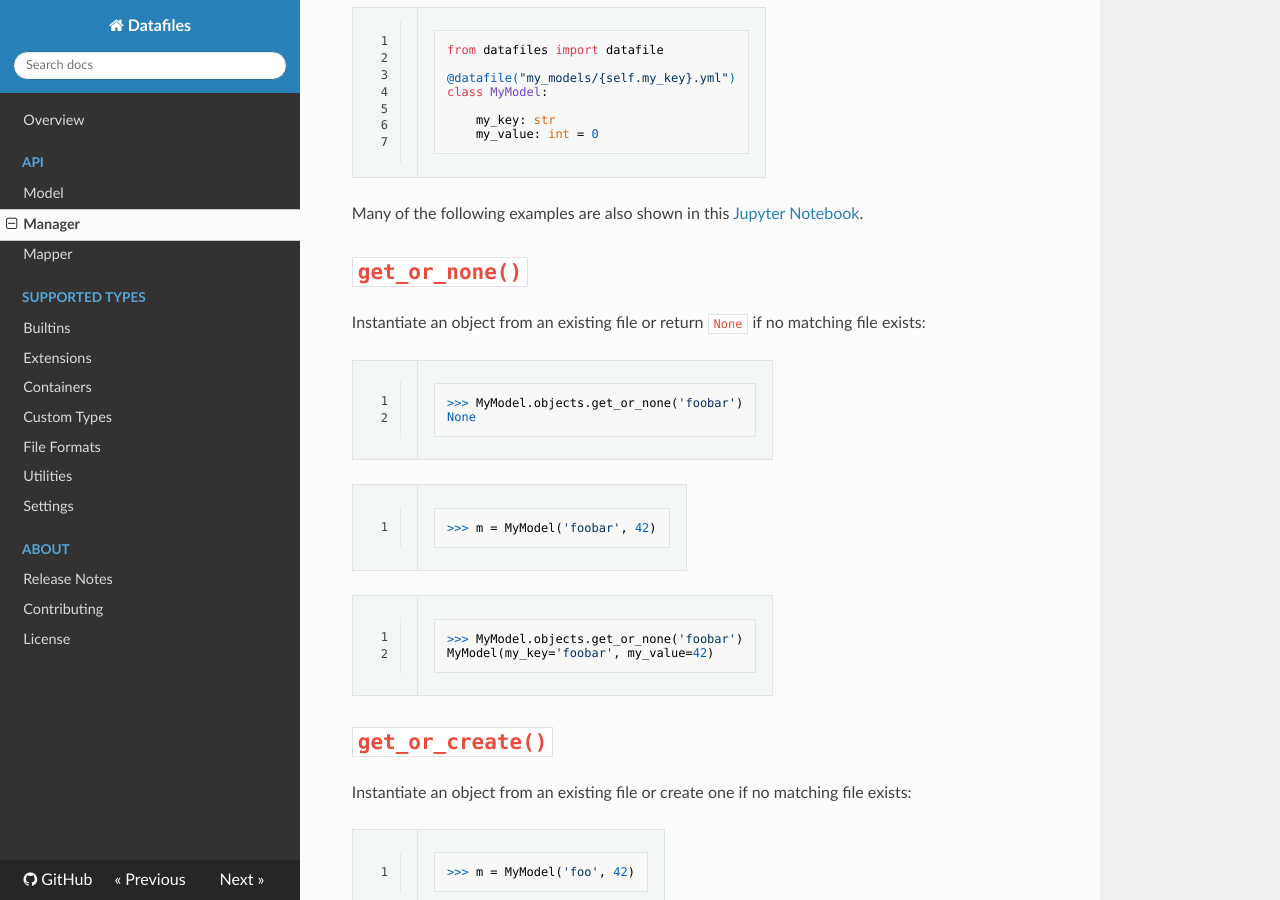
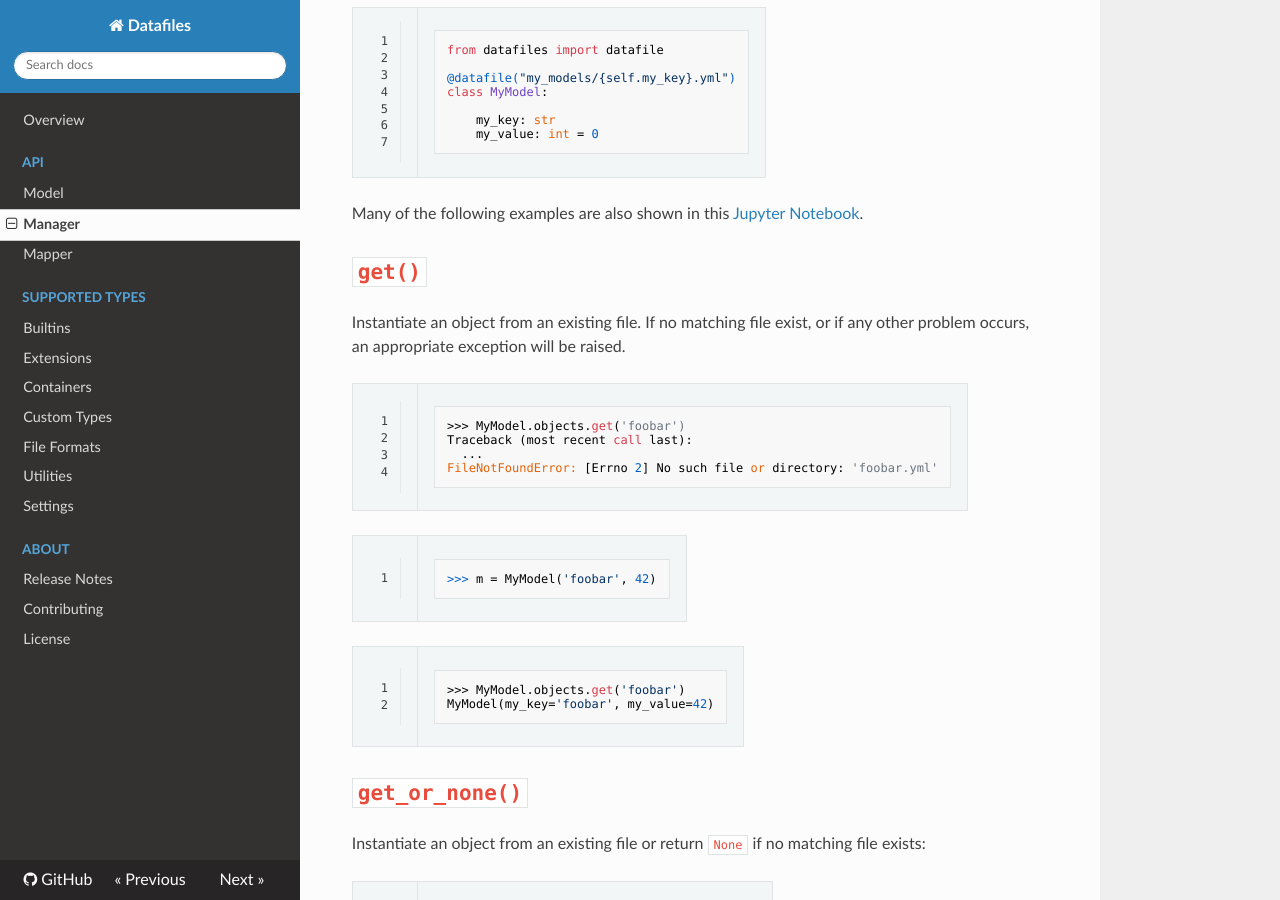
Before and after one commit to jacebrowning/datafiles, an MkDocs documentation site: the page built from docs/api/manager.md, in a window 1280 px wide and 900 px high, scrolled down 226 px. Built offline with MkDocs 1.6.1, drawn with Linux system fonts in a browser that asks for light colours; nearby versions of some CDN libraries.

Commit message:
Document Manager.get() (fixes #148)

````diff
--- a/docs/api/manager.md
+++ b/docs/api/manager.md
@@ -13,6 +13,26 @@ class MyModel:
 ```
 
 Many of the following examples are also shown in this [Jupyter Notebook](https://github.com/jacebrowning/datafiles/blob/develop/notebooks/manager_api.ipynb).
+
+# `get()`
+
+Instantiate an object from an existing file. If no matching file exist, or if any other problem occurs, an appropriate exception will be raised.
+
+```python
+>>> MyModel.objects.get('foobar')
+Traceback (most recent call last):
+  ...
+FileNotFoundError: [Errno 2] No such file or directory: 'foobar.yml'
+```
+
+```python
+>>> m = MyModel('foobar', 42)
+```
+
+```python
+>>> MyModel.objects.get('foobar')
+MyModel(my_key='foobar', my_value=42)
+```
 
 # `get_or_none()`
 
````
